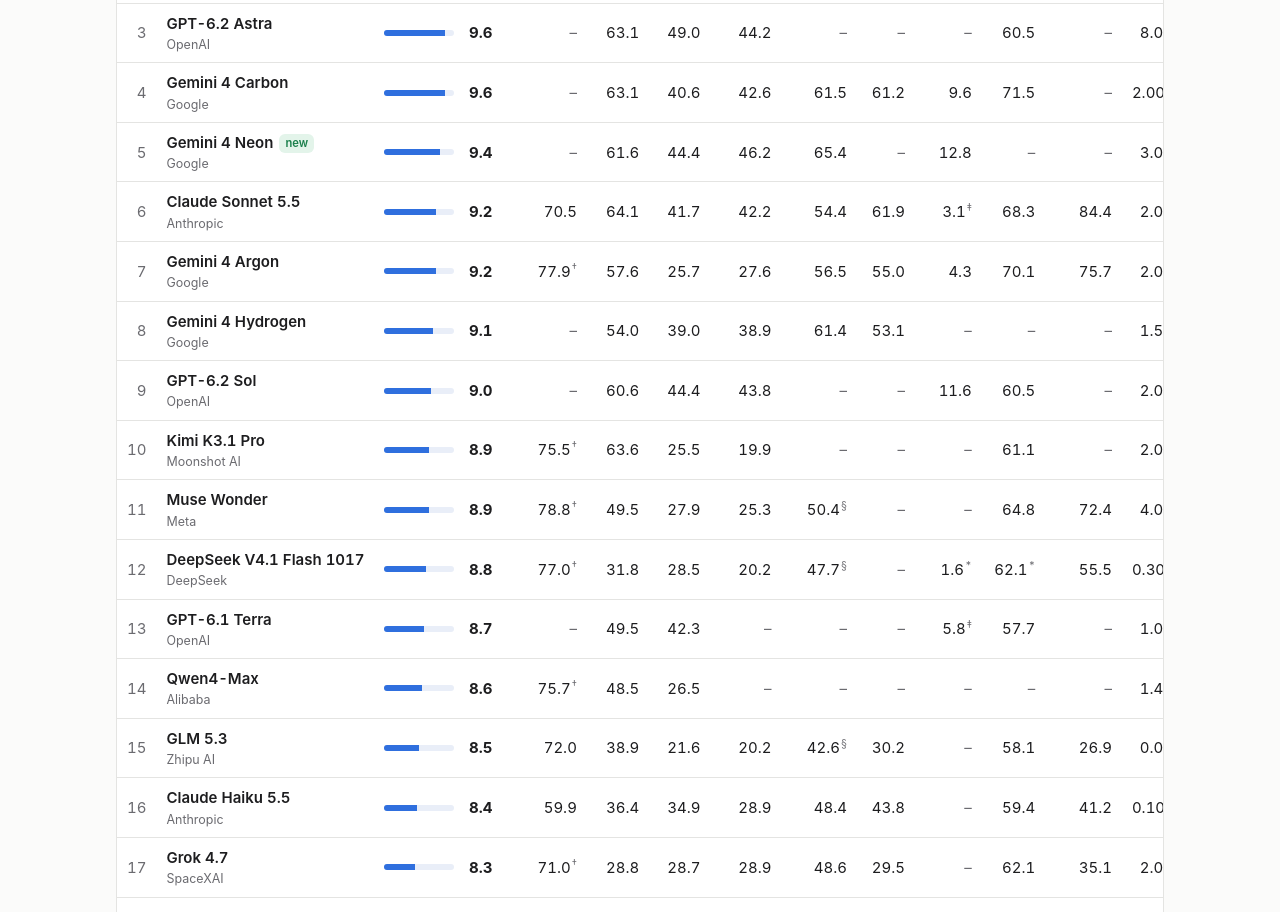
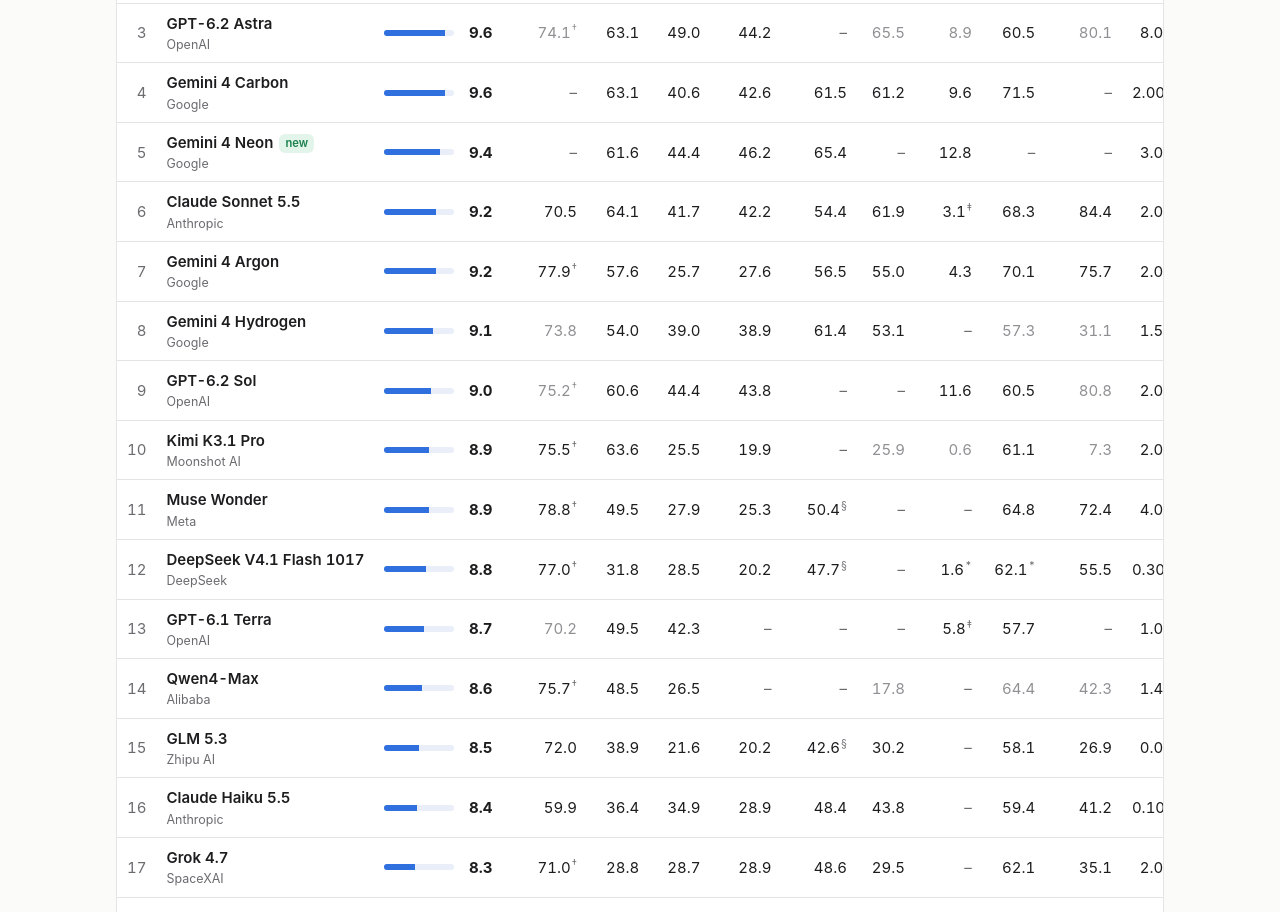
Before and after one commit to inikep/ai-coding-ranking, a plain HTML site: page index.html in a window 1280 px wide. Shown: the part 361-1273 px from the top of the page. Drawn offline with Linux system fonts and the light colour scheme.

Commit message:
Show previous-version results where a ranked model has none
Fill 18 empty benchmark cells with the direct predecessor's result
from the same leaderboard and benchmark version: GPT-6 Astra for
GPT-6.2 Astra, GPT-6.1 Sol for GPT-6.2 Sol, Gemini 3.8 Flash for
Gemini 4 Hydrogen, Kimi K3 for Kimi K3.1 Pro, GPT-5.6 Terra for
GPT-6.1 Terra, Qwen3.8 Max (0902) for Qwen4-Max, Inkling Small for
Inkling 2 Small and Claude Fable 5.1 for Fable 5.2. The website shows
them in grey with the version on hover; the Slack edition marks them
with ^. Ratings are unchanged.

Explain which predecessors have no data (CursorBench 4.1, Cognition's
FrontierCode 2.0) and why MiniMax M3 is not used for MiniMax M3.1
Flash.

Implemented by Opus 5.5 high

```diff
--- a/index.html
+++ b/index.html
@@ -54,6 +54,7 @@ td.model { font-weight: 600; }
 .rate strong { min-width: 2em; }
 td.na { color: var(--muted); }
 sup { color: var(--muted); font-size: 0.7em; margin-left: 1px; }
+td.prev { color: var(--muted); opacity: 0.75; }
 .legend { display: grid; grid-template-columns: repeat(auto-fill, minmax(300px, 1fr)); gap: 6px 24px; padding: 16px 18px; font-size: 0.88rem; }
 .legend b { display: inline-block; min-width: 3.4em; }
 .notes { font-size: 0.88rem; color: var(--muted); margin-top: 10px; }
@@ -117,6 +118,7 @@ footer { margin-top: 48px; color: var(--muted); font-size: 0.82rem; }
   <div><b>$ in/out</b> OpenRouter price, USD per 1M tokens</div>
   <div><b>–</b> no comparable published result</div>
   <div><b>†</b> DeepSWE score sourced through a vendor publication; some cite external evaluations</div>
+  <div><b style="color:var(--muted);opacity:0.75">grey</b> previous version's result; this version has none (hover for the version)</div>
   <div><b>‡</b> Sweep: Google cites the official leaderboard, but the score is not published there</div>
   <div><b>§</b> CursorBench 4.0 result; not on the 4.1 leaderboard yet</div>
   <div><b>*</b> score: another snapshot of the same model · price: see notes</div>
@@ -182,6 +184,8 @@ footer { margin-top: 48px; color: var(--muted); font-size: 0.82rem; }
 <h2>Method</h2>
 <p>Ratings weigh large-repository understanding, complex debugging, code review, long-horizon engineering and C/C++ correctness. They are estimates, not a formula over the benchmarks: benchmarks use different agent harnesses and reasoning settings, and the table shows each model's best published configuration. SWE Atlas and Code Migration explicitly describe C/C++ coverage; FrontierSWE also includes C systems tasks (see Languages covered). SWE-bench Verified, SWE-bench Pro, SWE-bench Multilingual, Aider Polyglot and LiveCodeBench are not shown because they have results for few or none of these models. DeepSWE combines Mercor results with vendor publications (†), some of which cite Datacurve evaluations; publication provenance is not proof of an independent run. FC AA and FC Cog both use FrontierCode 2.0 but different harnesses. FC Cog replaces the legacy 1.1 column; its scores must not be interpreted as changes on the same test. FSWE uses V2 mean@5 across 34 tasks, with five trials and a 20-hour budget per trial. Prices are indicative; where OpenRouter lists several rate tiers, the vendor's standard tier is shown.</p>
 
+<p class="notes">Grey cells: this version has no result, so the direct predecessor's result is shown (hover for the version): GPT-6 Astra for GPT-6.2 Astra, GPT-6.1 Sol for GPT-6.2 Sol, Gemini 3.8 Flash for Gemini 4 Hydrogen, Kimi K3 for Kimi K3.1 Pro, GPT-5.6 Terra for GPT-6.1 Terra, Qwen3.8 Max (0902) for Qwen4-Max (Atlas: Qwen 3.8 Max, snapshot not stated), Inkling Small for Inkling 2 Small and Claude Fable 5.1 for Fable 5.2. They do not change the ratings. CursorBench 4.1 and Cognition's FrontierCode 2.0 have no result for any predecessor; MiniMax M3 is not used for MiniMax M3.1 Flash because it is a different tier. Google's Carbon evaluation cites 9.5% on SWE-sweep for GPT-6 Astra; the official leaderboard shows 8.9%.</p>
+
 <p class="notes">DeepSWE publication provenance: Meta’s Muse Wonder model card and Thinking Machines’ Inkling 2 Small launch credit Datacurve for their DeepSWE results; Kimi’s launch describes its own Claude Code evaluation. The † marker identifies the publication used, not a common test harness.</p>
 
 <p class="notes">Sweep: Ten models have a mini-SWE score. The official leaderboard (November 2 snapshot) supplies Opus 5.5, GLM 5.3 Flash, MiniMax M3.1 Flash and DeepSeek V4.1 Flash (without the 1017 suffix, marked *). Google self-reports Carbon and Argon in its Carbon evaluation, and Neon and GPT-6.2 Sol with a mini-swe-agent vision variant in its Neon evaluation; Google reports subtask-weighted reward. Provider-harness scores are not shown: Gemini 4 Hydrogen 13.5% and Neon 39.0% (Antigravity CLI), Opus 5.5 10.1% (Claude Code), GPT-6.2 Sol 8.3% (Codex). ‡ Google's Hydrogen evaluation reports Claude Sonnet 5.5 at 3.1% and GPT-6.1 Terra at 5.8% and attributes them to the official SWE-sweep leaderboard, but neither is published there.</p>
@@ -209,24 +213,25 @@ footer { margin-top: 48px; color: var(--muted); font-size: 0.82rem; }
 </main>
 
 <script>
-// value, mark: "" | "†" | "‡" | "*" | "§"
+// value, mark: "" | "†" | "‡" | "*" | "§"; P = result of the previous model version (shown grey)
 const M = (v, m = "") => ({ v, m });
+const P = (v, prev, m = "") => ({ v, m, prev });
 const N = null;
 const rows = [
-  ["Claude Fable 5.2", "Anthropic", 9.9, M(74.3, "†"), M(65.2), M(49.1), M(50.2), M(61.3), M(69.9), N, M(80.6), M(86.1), M(8.00), M(40.00)],
+  ["Claude Fable 5.2", "Anthropic", 9.9, M(74.3, "†"), M(65.2), M(49.1), M(50.2), M(61.3), M(69.9), P(2.9, "Claude Fable 5.1"), M(80.6), M(86.1), M(8.00), M(40.00)],
   ["Claude Opus 5.5", "Anthropic", 9.8, M(74.2, "†"), M(65.2), M(46.4), M(47.3), M(58.1), M(62.3), M(3.6), M(77.5), M(79.0), M(4.00), M(20.00)],
-  ["GPT-6.2 Astra", "OpenAI", 9.6, N, M(63.1), M(49.0), M(44.2), N, N, N, M(60.5), N, M(8.00), M(40.00)],
+  ["GPT-6.2 Astra", "OpenAI", 9.6, P(74.1, "GPT-6 Astra", "†"), M(63.1), M(49.0), M(44.2), N, P(65.5, "GPT-6 Astra"), P(8.9, "GPT-6 Astra"), M(60.5), P(80.1, "GPT-6 Astra"), M(8.00), M(40.00)],
   ["Gemini 4 Carbon", "Google", 9.6, N, M(63.1), M(40.6), M(42.6), M(61.5), M(61.2), M(9.6), M(71.5), N, M(2.00, "*"), M(10.00, "*")],
   ["Gemini 4 Neon", "Google", 9.4, N, M(61.6), M(44.4), M(46.2), M(65.4), N, M(12.8), N, N, M(3.00), M(15.00), true],
   ["Claude Sonnet 5.5", "Anthropic", 9.2, M(70.5), M(64.1), M(41.7), M(42.2), M(54.4), M(61.9), M(3.1, "‡"), M(68.3), M(84.4), M(2.00), M(10.00)],
   ["Gemini 4 Argon", "Google", 9.2, M(77.9, "†"), M(57.6), M(25.7), M(27.6), M(56.5), M(55.0), M(4.3), M(70.1), M(75.7), M(2.00), M(10.00)],
-  ["Gemini 4 Hydrogen", "Google", 9.1, N, M(54.0), M(39.0), M(38.9), M(61.4), M(53.1), N, N, N, M(1.50), M(7.50)],
-  ["GPT-6.2 Sol", "OpenAI", 9.0, N, M(60.6), M(44.4), M(43.8), N, N, M(11.6), M(60.5), N, M(2.00), M(10.00)],
-  ["Kimi K3.1 Pro", "Moonshot AI", 8.9, M(75.5, "†"), M(63.6), M(25.5), M(19.9), N, N, N, M(61.1), N, M(2.00), M(10.00)],
+  ["Gemini 4 Hydrogen", "Google", 9.1, P(73.8, "Gemini 3.8 Flash"), M(54.0), M(39.0), M(38.9), M(61.4), M(53.1), N, P(57.3, "Gemini 3.8 Flash"), P(31.1, "Gemini 3.8 Flash"), M(1.50), M(7.50)],
+  ["GPT-6.2 Sol", "OpenAI", 9.0, P(75.2, "GPT-6.1 Sol", "†"), M(60.6), M(44.4), M(43.8), N, N, M(11.6), M(60.5), P(80.8, "GPT-6.1 Sol"), M(2.00), M(10.00)],
+  ["Kimi K3.1 Pro", "Moonshot AI", 8.9, M(75.5, "†"), M(63.6), M(25.5), M(19.9), N, P(25.9, "Kimi K3"), P(0.6, "Kimi K3 (max)"), M(61.1), P(7.3, "Kimi K3"), M(2.00), M(10.00)],
   ["Muse Wonder", "Meta", 8.9, M(78.8, "†"), M(49.5), M(27.9), M(25.3), M(50.4, "§"), N, N, M(64.8), M(72.4), M(4.00), M(20.00)],
   ["DeepSeek V4.1 Flash 1017", "DeepSeek", 8.8, M(77.0, "†"), M(31.8), M(28.5), M(20.2), M(47.7, "§"), N, M(1.6, "*"), M(62.1, "*"), M(55.5), M(0.30, "*"), M(1.20, "*")],
-  ["GPT-6.1 Terra", "OpenAI", 8.7, N, M(49.5), M(42.3), N, N, N, M(5.8, "‡"), M(57.7), N, M(1.00), M(5.00)],
-  ["Qwen4-Max", "Alibaba", 8.6, M(75.7, "†"), M(48.5), M(26.5), N, N, N, N, N, N, M(1.43), M(4.28)],
+  ["GPT-6.1 Terra", "OpenAI", 8.7, P(70.2, "GPT-5.6 Terra"), M(49.5), M(42.3), N, N, N, M(5.8, "‡"), M(57.7), N, M(1.00), M(5.00)],
+  ["Qwen4-Max", "Alibaba", 8.6, M(75.7, "†"), M(48.5), M(26.5), N, N, P(17.8, "Qwen3.8 Max (0902)"), N, P(64.4, "Qwen 3.8 Max"), P(42.3, "Qwen3.8 Max (0902)"), M(1.43), M(4.28)],
   ["GLM 5.3", "Zhipu AI", 8.5, M(72.0), M(38.9), M(21.6), M(20.2), M(42.6, "§"), M(30.2), N, M(58.1), M(26.9), M(0.07), M(1.40)],
   ["Claude Haiku 5.5", "Anthropic", 8.4, M(59.9), M(36.4), M(34.9), M(28.9), M(48.4), M(43.8), N, M(59.4), M(41.2), M(0.10, "*"), M(0.50, "*")],
   ["Grok 4.7", "SpaceXAI", 8.3, M(71.0, "†"), M(28.8), M(28.7), M(28.9), M(48.6), M(29.5), N, M(62.1), M(35.1), M(2.00), M(6.00)],
@@ -235,7 +240,7 @@ const rows = [
   ["Muse Spark 1.3", "Meta", 8.1, M(75.4, "†"), M(24.8), M(23.1), N, M(41.9), M(25.8), N, N, N, M(1.25), M(4.25)],
   ["Muse Ember", "Meta", 8.1, N, M(39.4), M(27.2), N, N, N, N, M(56.0), N, M(0.10), M(0.50)],
   ["MiniMax M3.1 Flash", "MiniMax", 8.0, M(73.7, "†"), M(25.3), M(20.8), N, N, N, M(0.7), N, N, M(0.15), M(0.60)],
-  ["Inkling 2 Small", "Thinking Machines", 8.0, M(72.1, "†"), M(12.6), M(25.4), M(22.6), N, M(25.1), N, M(61.9), N, M(0.30), M(1.00), true],
+  ["Inkling 2 Small", "Thinking Machines", 8.0, M(72.1, "†"), M(12.6), M(25.4), M(22.6), N, M(25.1), N, M(61.9), P(0.7, "Inkling Small"), M(0.30), M(1.00), true],
   ["GLM 5.3 Flash", "Zhipu AI", 7.9, M(64.3), M(37.4), M(17.6), M(14.9), M(36.8, "§"), M(18.1), M(0.7), M(55.3), M(35.1), M(0.15), M(0.50)],
   ["Step 5 Preview", "StepFun", 7.8, M(67.7, "†"), M(31.8), M(12.0), N, N, N, N, N, M(34.4), M(1.00), M(2.70)],
 ].map((r, i) => ({
@@ -246,7 +251,7 @@ const rows = [
 const tbody = document.querySelector("#ranking tbody");
 const esc = s => s.replace(/[&<>]/g, c => ({ "&": "&amp;", "<": "&lt;", ">": "&gt;" }[c]));
 const cell = (x, price) => x
-  ? `<td>${price ? x.v.toFixed(2) : x.v.toFixed(1)}${x.m ? `<sup>${x.m}</sup>` : ""}</td>`
+  ? `<td${x.prev ? ` class="prev" title="Previous version: ${esc(x.prev)}"` : ""}>${price ? x.v.toFixed(2) : x.v.toFixed(1)}${x.m ? `<sup>${x.m}</sup>` : ""}</td>`
   : `<td class="na">–</td>`;
 
 function render(list) {
```
Also changed, not shown: 2026-11-19-AI-coding-ranking.txt.
